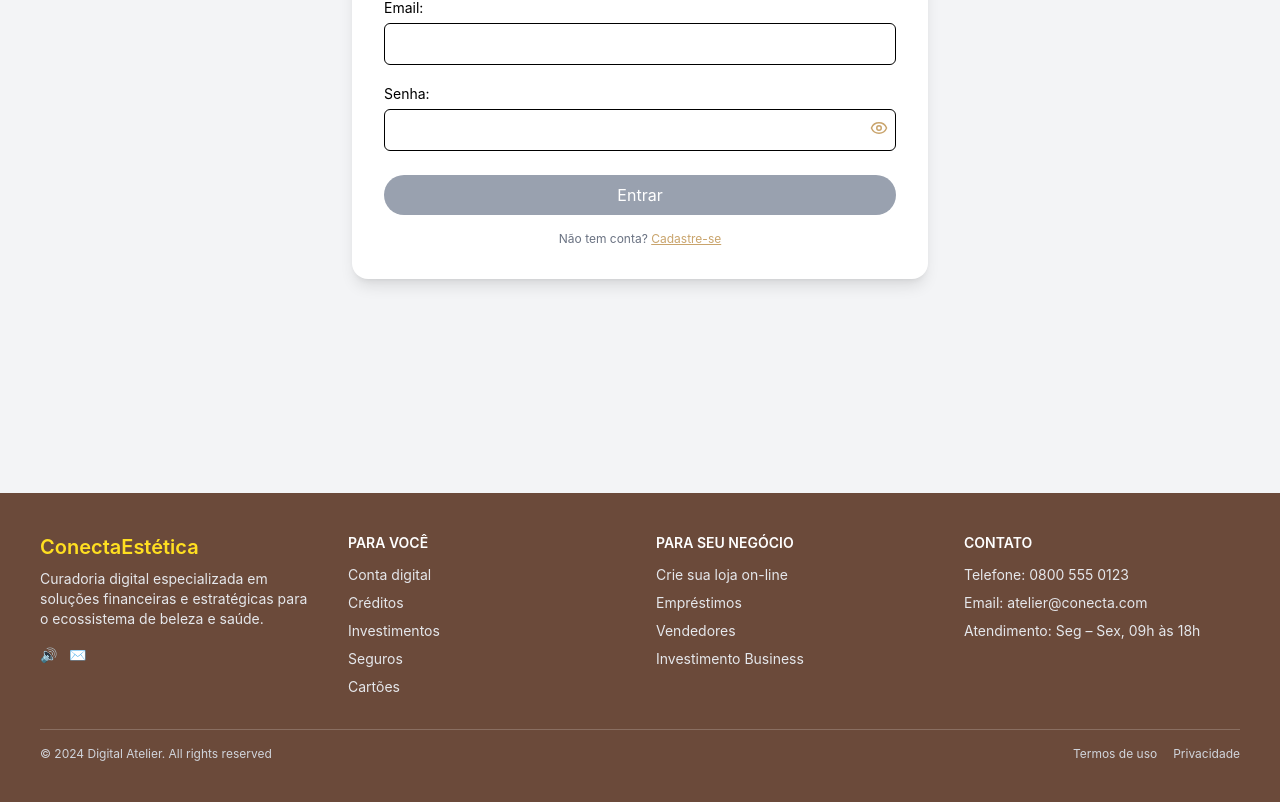
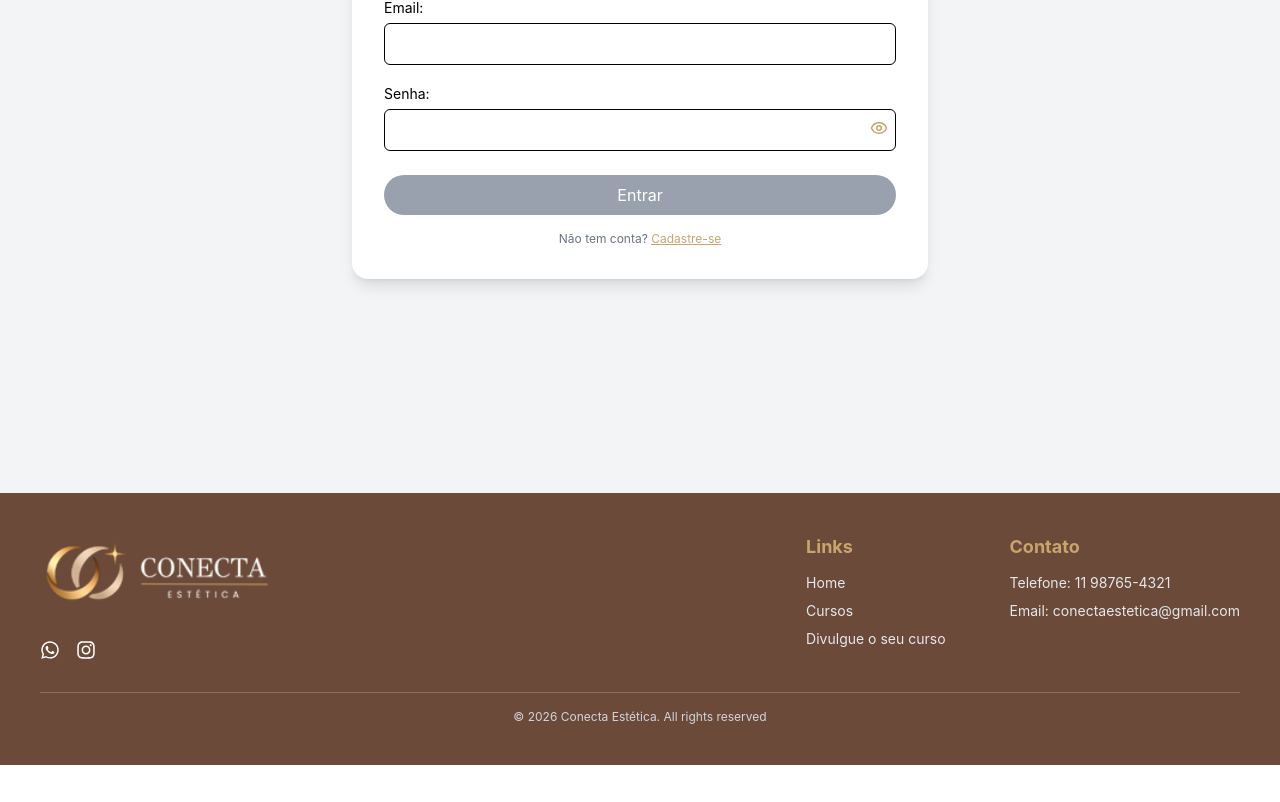
Before and after one commit to Projeto-P-I-Grupo10/conectaestetica-web-cliente, a React (Vite) app: page / in a window 1280 px wide. Shown: the part 307-1109 px from the top of the page. After the commit the page ends 1072 px from the top, so only its background shows below. Built offline with nearby package versions, Linux system fonts and the light colour scheme.

Commit message:
Fix: Atualizando as informações do footer

```diff
--- a/package.json
+++ b/package.json
@@ -15,6 +15,7 @@
     "lucide-react": "^1.7.0",
     "react": "^19.2.4",
     "react-dom": "^19.2.4",
+    "react-icons": "^5.6.0",
     "react-router-dom": "^7.14.1",
     "tailwindcss": "^4.2.2"
   },
--- a/src/assets/components/Footer.jsx
+++ b/src/assets/components/Footer.jsx
@@ -1,72 +1,62 @@
+import logo from "../img/Logo-horizontal-branca.png";
+import { FaWhatsapp, FaInstagram } from "react-icons/fa";
+
 export default function Footer() {
   return (
     <footer className="bg-[#6B4A3A] text-white px-10 py-10">
+      {/* CONTEÚDO PRINCIPAL */}
+      <div className="flex flex-col md:flex-row justify-between gap-10">
+        {/* ESQUERDA */}
+        <div className="max-w-sm">
+          <img src={logo} alt="ConectaEstética" className="w-60" />
+          <div className="flex gap-4 mt-4 text-xl">
+            <a
+              href="https://wa.me/5511987654321"
+              target="_blank"
+              rel="noopener noreferrer"
+              className="hover:opacity-80"
+            >
+              <FaWhatsapp />
+            </a>
 
-      {/* CONTEÚDO PRINCIPAL */}
-      <div className="grid grid-cols-1 md:grid-cols-4 gap-8">
-
-        {/* LOGO + DESCRIÇÃO */}
-        <div>
-          <h2 className="text-xl font-semibold text-yellow-300">
-            ConectaEstética
-          </h2>
-          <p className="text-sm mt-2 text-gray-200">
-            Curadoria digital especializada em soluções financeiras e estratégicas
-            para o ecossistema de beleza e saúde.
-          </p>
-
-          {/* ÍCONES (pode trocar depois) */}
-          <div className="flex gap-3 mt-4 text-sm">
-            <span>🔊</span>
-            <span>✉️</span>
+            <a
+              href="https://instagram.com/seuusuario"
+              target="_blank"
+              rel="noopener noreferrer"
+              className="hover:opacity-80"
+            >
+              <FaInstagram />
+            </a>
           </div>
         </div>
 
-        {/* PARA VOCÊ */}
+        {/* DIREITA */}
+        <div className="flex gap-16">
+          {/* LINKS */}
           <div>
-          <h3 className="text-sm font-semibold mb-3">PARA VOCÊ</h3>
+            <h3 className="text-lg font-bold mb-3 text-[#c9a46c]">Links</h3>
             <ul className="space-y-2 text-sm text-gray-200">
-            <li>Conta digital</li>
-            <li>Créditos</li>
-            <li>Investimentos</li>
-            <li>Seguros</li>
-            <li>Cartões</li>
-          </ul>
-        </div>
-
-        {/* PARA SEU NEGÓCIO */}
-        <div>
-          <h3 className="text-sm font-semibold mb-3">PARA SEU NEGÓCIO</h3>
-          <ul className="space-y-2 text-sm text-gray-200">
-            <li>Crie sua loja on-line</li>
-            <li>Empréstimos</li>
-            <li>Vendedores</li>
-            <li>Investimento Business</li>
+              <li>Home</li>
+              <li>Cursos</li>
+              <li>Divulgue o seu curso</li>
             </ul>
           </div>
 
           {/* CONTATO */}
           <div>
-          <h3 className="text-sm font-semibold mb-3">CONTATO</h3>
+            <h3 className="text-lg font-bold mb-3 text-[#c9a46c]">Contato</h3>
             <ul className="space-y-2 text-sm text-gray-200">
-            <li>Telefone: 0800 555 0123</li>
-            <li>Email: atelier@conecta.com</li>
-            <li>Atendimento: Seg – Sex, 09h às 18h</li>
+              <li>Telefone: 11 98765-4321</li>
+              <li>Email: conectaestetica@gmail.com</li>
             </ul>
           </div>
-
+        </div>
       </div>
 
       {/* LINHA */}
-      <div className="border-t border-white/20 mt-8 pt-4 flex flex-col md:flex-row justify-between text-xs text-gray-300">
-        <span>© 2024 Digital Atelier. All rights reserved</span>
-
-        <div className="flex gap-4 mt-2 md:mt-0">
-          <span>Termos de uso</span>
-          <span>Privacidade</span>
+      <div className="border-t border-white/20 mt-8 pt-4 text-center text-xs text-gray-300">
+        © 2026 Conecta Estética. All rights reserved
       </div>
-      </div>
-
     </footer>
   );
 }
--- a/src/assets/components/PagamentoBox.jsx
+++ b/src/assets/components/PagamentoBox.jsx
@@ -84,7 +84,6 @@ async function handlePagamento(tipo) {
     }
   }
 }
-
 
 
   function formatarTempo(segundos) {
```
Also changed, not shown: src/assets/img/logo-horizontal-branca.png (added), 1 other file (tests, documents, lock files or other folders). Lines whose indentation alone changed are shown as unchanged.
